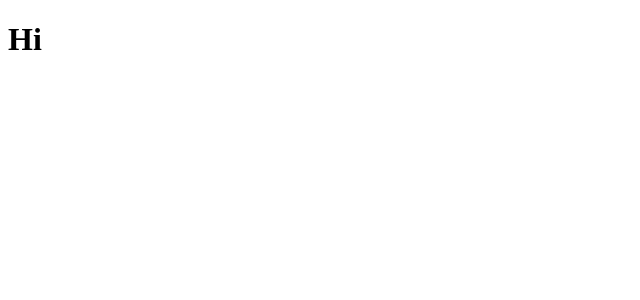
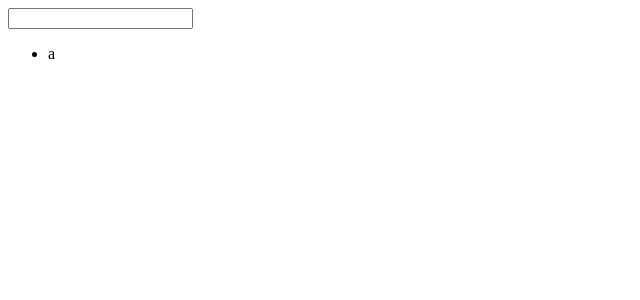
Before and after one commit to alchemy-fullstack-js-winter-2019/redux-words, a React app: page /words/1 in a window 1280 px wide. Shown: the top 300 px of the page, without its empty margins (0-640 px from the left). Built offline with nearby package versions, Linux system fonts and the light colour scheme.

Commit message:
was on the route /works/3 instead of words/3... thought it was broken

```diff
--- /dev/null
+++ b/src/actions/words.js
@@ -0,0 +1,5 @@
+export const UPDATE_SEARCH_TERM = 'UPDATE_SEARCH_TERM';
+export const updateSearchTerm = term => ({
+  type: UPDATE_SEARCH_TERM,
+  payload: term
+});
--- a/src/components/app/App.js
+++ b/src/components/app/App.js
@@ -1,5 +1,19 @@
 import React from 'react';
+import {
+  BrowserRouter as Router,
+  Route,
+  Switch
+} from 'react-router-dom';
+import TopWords from '../../containers/words/TopWords';
+import Searchable from '../words/Searchable';
 
 export default function App() {
-  return <h1>Hi</h1>
+  return (
+    <Router>
+      <Switch>
+        <Route exact path="/" component={TopWords} />
+        <Route exact path="/words/:count" component={Searchable} />
+      </Switch>
+    </Router>
+  );
 }
--- /dev/null
+++ b/src/components/words/SearchForm.js
@@ -0,0 +1,15 @@
+import React from 'react';
+import PropTypes from 'prop-types';
+
+function SearchForm({ term, onChange }) {
+  return (
+    <input name="searchTerm" value={term} onChange={onChange} />
+  );
+}
+
+SearchForm.propTypes = {
+  term: PropTypes.string.isRequired,
+  onChange: PropTypes.func.isRequired
+};
+
+export default SearchForm;
--- /dev/null
+++ b/src/components/words/Searchable.js
@@ -0,0 +1,19 @@
+import React from 'react';
+import PropTypes from 'prop-types';
+import SearchWords from '../../containers/words/SearchWords';
+import TopWords from '../../containers/words/TopWords';
+
+function Searchable() {
+  return (
+    <>
+      <SearchWords />
+      <TopWords />
+    </>
+  );
+}
+
+Searchable.propTypes = {
+  match: PropTypes.object.isRequired
+};
+
+export default Searchable;
--- /dev/null
+++ b/src/components/words/Words.js
@@ -0,0 +1,18 @@
+import React from 'react';
+import PropTypes from 'prop-types';
+
+function Words({ words }) {
+  const wordsList = words.map(word => <li key={word}>{word}</li>);
+
+  return (
+    <ul>
+      {wordsList}
+    </ul>
+  );
+}
+
+Words.propTypes = {
+  words: PropTypes.array.isRequired
+};
+
+export default Words;
--- /dev/null
+++ b/src/containers/words/SearchWords.js
@@ -0,0 +1,19 @@
+import { connect } from 'react-redux';
+import SearchForm from '../../components/words/SearchForm';
+import { getSearchTerm } from '../../selectors/words';
+import { updateSearchTerm } from '../../actions/words';
+
+const mapStateToProps = state => ({
+  term: getSearchTerm(state)
+});
+
+const mapDispatchToProps = dispatch => ({
+  onChange({ target }) {
+    dispatch(updateSearchTerm(target.value));
+  }
+});
+
+export default connect(
+  mapStateToProps,
+  mapDispatchToProps
+)(SearchForm);
--- /dev/null
+++ b/src/containers/words/TopWords.js
@@ -0,0 +1,12 @@
+import { connect } from 'react-redux';
+import { withRouter } from 'react-router-dom';
+import Words from '../../components/words/Words';
+import { getFirstWordsByTerm } from '../../selectors/words';
+
+const mapStateToProps = (state, props) => ({
+  words: getFirstWordsByTerm(state, props.match.params.count || 1000)
+});
+
+export default withRouter(connect(
+  mapStateToProps
+)(Words));
--- a/src/index.js
+++ b/src/index.js
@@ -2,7 +2,7 @@ import React from 'react';
 import { render } from 'react-dom';
 import { Provider } from 'react-redux';
 import store from './store';
-import App from './components/app/App'
+import App from './components/app/App';
 
 render(
   <Provider store={store}>
--- /dev/null
+++ b/src/reducers/index.js
@@ -0,0 +1,6 @@
+import { combineReducers } from 'redux';
+import words from './words';
+
+export default combineReducers({
+  words
+});
--- /dev/null
+++ b/src/reducers/words.js
@@ -0,0 +1,16 @@
+import dictionary from '../fixtures/words.json';
+import { UPDATE_SEARCH_TERM } from '../actions/words.js';
+
+const initialState = {
+  dictionary,
+  searchTerm: ''
+};
+
+export default function reducer(state = initialState, action) {
+  switch(action.type) {
+    case UPDATE_SEARCH_TERM:
+      return { ...state, searchTerm: action.payload };
+    default:
+      return state;
+  }
+}
--- a/src/selectors/words.js
+++ b/src/selectors/words.js
@@ -1,3 +1,20 @@
+const getSubWords = (arr, count) => arr.slice(0, count);
+
+export const getWords = state => state.words.dictionary;
+
+export const getFirstWords = (state, count) => {
+  return getSubWords(getWords(state), count);
+};
+
+export const getSearchTerm = state => state.words.searchTerm;
+
+export const getFirstWordsByTerm = (state, count) => {
+  const searchTerm = getSearchTerm(state);
+  return getSubWords(getWords(state).filter(word => {
+    return word.includes(searchTerm);
+  }), count);
+};
+
 function selectorPerformance(fn) {
   const start = performance.now();
   const results = fn();
--- a/src/store.js
+++ b/src/store.js
@@ -1,3 +1,9 @@
 import { createStore } from 'redux';
+import reducer from './reducers';
 
-export default createStore(() => ({}));
+const store = createStore(
+  reducer,
+  window.__REDUX_DEVTOOLS_EXTENSION__ && window.__REDUX_DEVTOOLS_EXTENSION__()
+);
+
+export default store;
```
Also changed, not shown: 1 other file (tests, documents, lock files or other folders).
